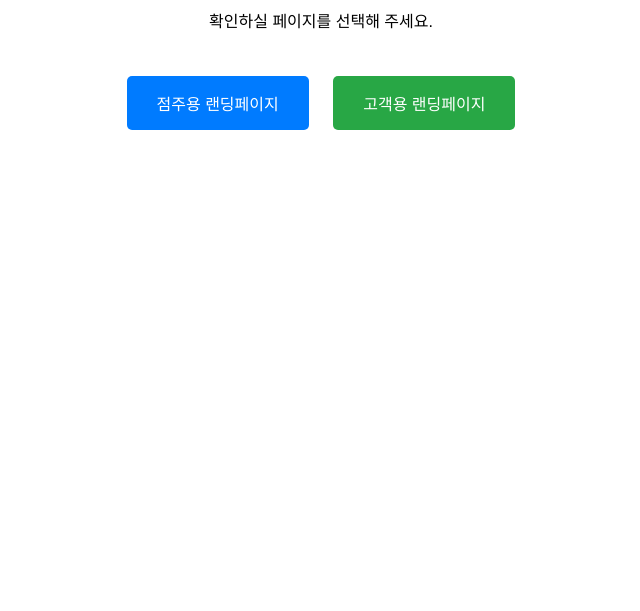
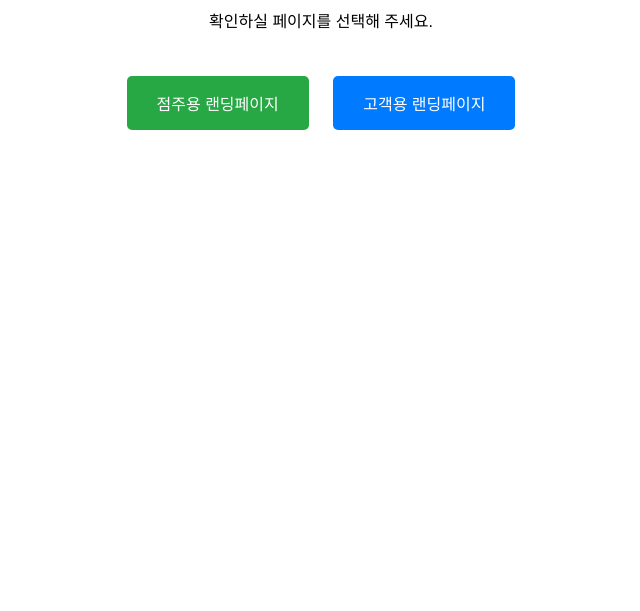
Before and after one commit to Bentomm/-, a plain HTML site: page index.html in a window 1280 px wide. Shown: the part 189-800 px from the top of the page, without its empty margins (319-959 px from the left). Drawn offline with Linux system fonts and the light colour scheme.

Commit message:
Swap button colors in index.html

```diff
--- a/index.html
+++ b/index.html
@@ -8,7 +8,7 @@
     <h1>랜딩페이지 과제 제출</h1>
     <p>확인하실 페이지를 선택해 주세요.</p>
     <br>
-    <a href="owner.html" style="padding: 15px 30px; background: #007bff; color: white; text-decoration: none; border-radius: 5px; margin: 10px; display: inline-block;">점주용 랜딩페이지</a>
-    <a href="user.html" style="padding: 15px 30px; background: #28a745; color: white; text-decoration: none; border-radius: 5px; margin: 10px; display: inline-block;">고객용 랜딩페이지</a>
+    <a href="owner.html" style="padding: 15px 30px; background: #28a745; color: white; text-decoration: none; border-radius: 5px; margin: 10px; display: inline-block;">점주용 랜딩페이지</a>
+    <a href="user.html" style="padding: 15px 30px; background: #007bff; color: white; text-decoration: none; border-radius: 5px; margin: 10px; display: inline-block;">고객용 랜딩페이지</a>
 </body>
 </html>
```
